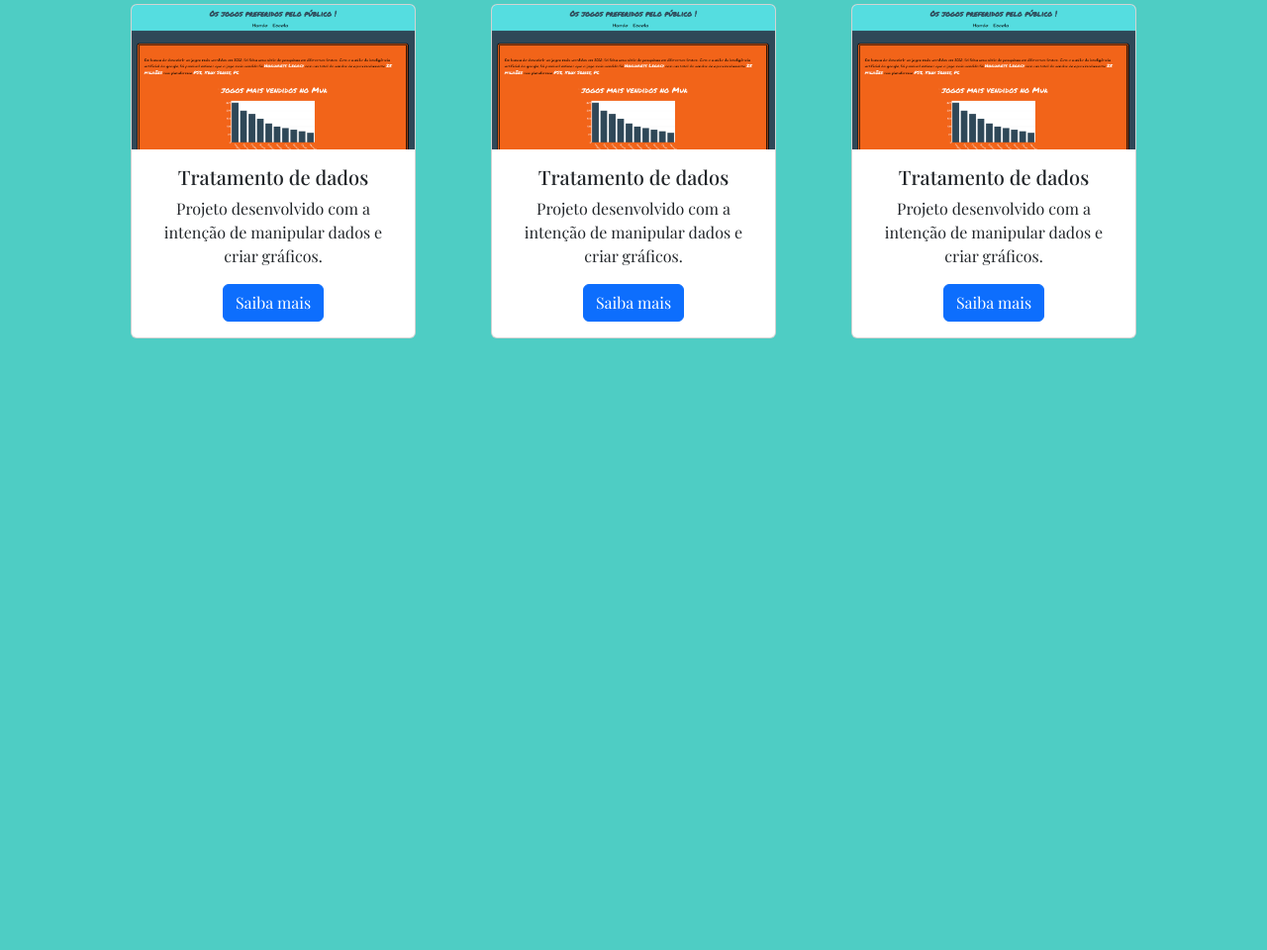
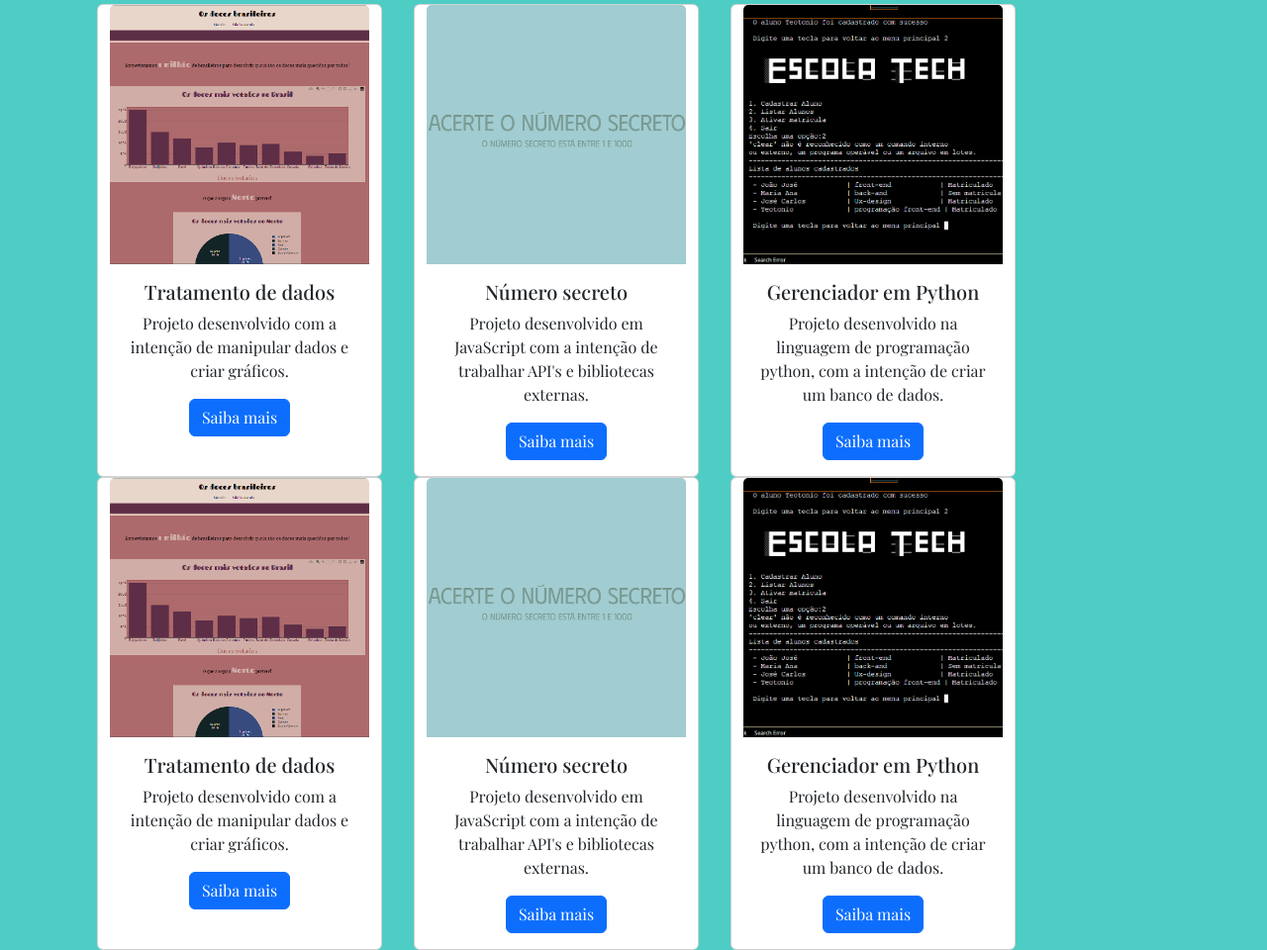
Before and after one commit to teotoniojr/2024-portfolio-3DS, a plain HTML site: page index.html in a window 1280 px wide. Shown: the part 567-1527 px from the top of the page at 99% size. Before the commit the page ends 909 px from the top, so only its background shows below. Drawn offline with nearby package versions, Linux system fonts and the light colour scheme; a web font is replaced by a local one.

Commit message:
Add files via upload

```diff
--- a/index.html
+++ b/index.html
@@ -24,9 +24,10 @@
         <p class="badge text-bg-danger"> Python </p>
         <p class="badge text-bg-info"> C# </p>
     </div>
-    <main class="container d-flex justify-content-around">
-        <div class="card" style="width: 18rem;">
-            <img src="img/dados.png" class="card-img-top" alt="...">
+    <main class="container">
+      <div class="row">
+        <div class="card col-md-4 mx-3" style="width: 18rem;">
+            <img src="img/grafico.png" class="card-img-top" alt="...">
             <div class="card-body">
               <h5 class="card-title"> Tratamento de dados </h5>
               <p class="card-text">Projeto desenvolvido com a intenção de manipular dados e criar gráficos.</p>
@@ -34,8 +35,25 @@
             </div>
           </div>
 
-          <div class="card" style="width: 18rem;">
-            <img src="img/dados.png" class="card-img-top" alt="...">
+          <div class="card col-md-4 mx-3" style="width: 18rem;">
+            <img src="img/adivinhe.png" class="card-img-top" alt="...">
+            <div class="card-body">
+              <h5 class="card-title"> Número secreto </h5>
+              <p class="card-text">Projeto desenvolvido em JavaScript com a intenção de trabalhar API's e bibliotecas externas.</p>
+              <a href="#" class="btn btn-primary"> Saiba mais </a>
+            </div>
+          </div>
+
+          <div class="card col-md-4 mx-3" style="width: 18rem;">
+            <img src="img/python.png" class="card-img-top" alt="...">
+            <div class="card-body">
+              <h5 class="card-title"> Gerenciador em Python </h5>
+              <p class="card-text">Projeto desenvolvido na linguagem de programação python, com a intenção de criar um banco de dados.</p>
+              <a href="#" class="btn btn-primary"> Saiba mais </a>
+            </div>
+          </div>
+          <div class="card col-md-4 mx-3" style="width: 18rem;">
+            <img src="img/grafico.png" class="card-img-top" alt="...">
             <div class="card-body">
               <h5 class="card-title"> Tratamento de dados </h5>
               <p class="card-text">Projeto desenvolvido com a intenção de manipular dados e criar gráficos.</p>
@@ -43,14 +61,24 @@
             </div>
           </div>
 
-          <div class="card" style="width: 18rem;">
-            <img src="img/dados.png" class="card-img-top" alt="...">
+          <div class="card col-md-4 mx-3" style="width: 18rem;">
+            <img src="img/adivinhe.png" class="card-img-top" alt="...">
             <div class="card-body">
-              <h5 class="card-title"> Tratamento de dados </h5>
-              <p class="card-text">Projeto desenvolvido com a intenção de manipular dados e criar gráficos.</p>
+              <h5 class="card-title"> Número secreto </h5>
+              <p class="card-text">Projeto desenvolvido em JavaScript com a intenção de trabalhar API's e bibliotecas externas.</p>
               <a href="#" class="btn btn-primary"> Saiba mais </a>
             </div>
           </div>
+
+          <div class="card col-md-4 mx-3" style="width: 18rem;">
+            <img src="img/python.png" class="card-img-top" alt="...">
+            <div class="card-body">
+              <h5 class="card-title"> Gerenciador em Python </h5>
+              <p class="card-text">Projeto desenvolvido na linguagem de programação python, com a intenção de criar um banco de dados.</p>
+              <a href="#" class="btn btn-primary"> Saiba mais </a>
+            </div>
+          </div>
+        </div>
     </main>
     <script src="https://cdn.jsdelivr.net/npm/bootstrap@5.3.3/dist/js/bootstrap.bundle.min.js" integrity="sha384-YvpcrYf0tY3lHB60NNkmXc5s9fDVZLESaAA55NDzOxhy9GkcIdslK1eN7N6jIeHz" crossorigin="anonymous"></script>
 </body>
```
Also changed, not shown: img/adivinhe.png (added), img/grafico.png (added), img/python.png (added).
